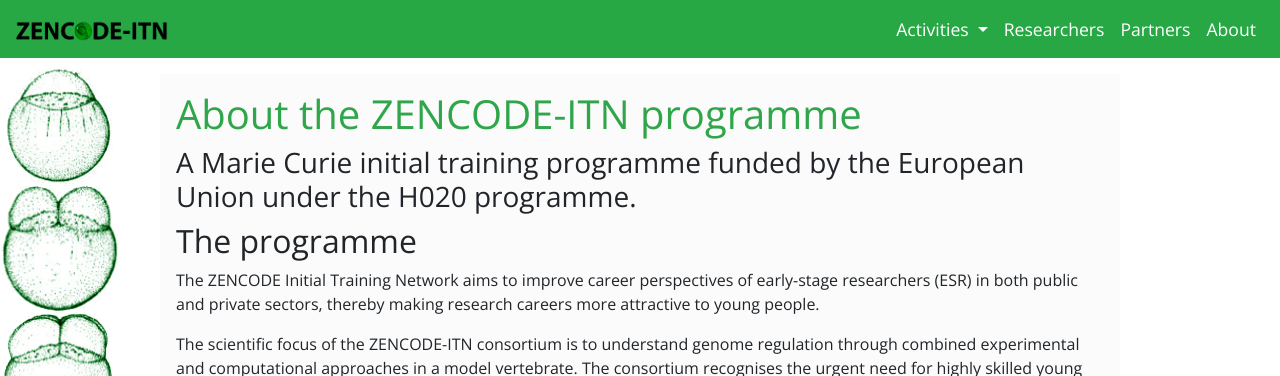
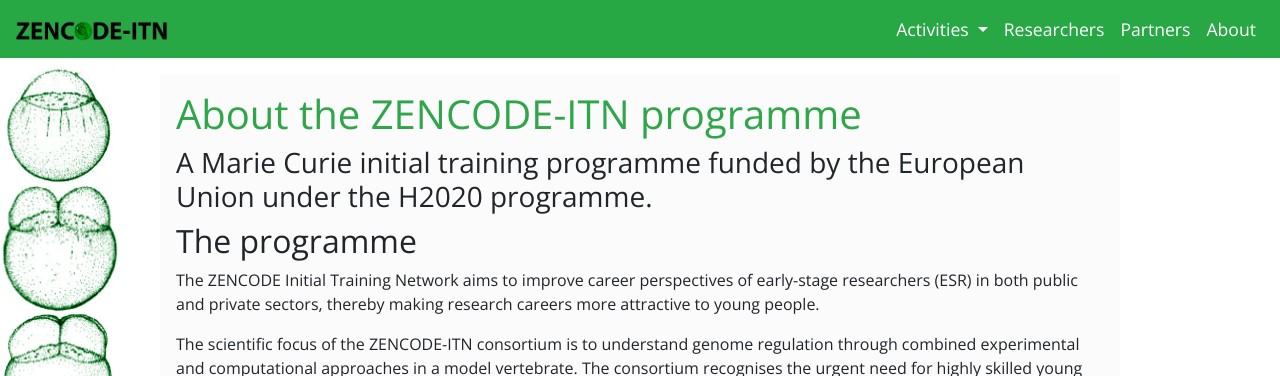
Before and after one commit to zencode-itn/zencode-itn.github.io, a Jekyll site: the page built from _posts/2017-12-12-about.md, in a window 1280 px wide. Shown: the top 376 px of the page. Built offline with Jekyll 4.4.1, drawn with Linux system fonts in a browser that asks for light colours; nearby versions of some CDN libraries; a script that is not in the unit is left out; comment, search, counter and statistics services are not loaded.

Commit message:
fixed typo

```diff
--- a/_layouts/index.html
+++ b/_layouts/index.html
@@ -10,7 +10,7 @@
   </p>
   <img src="/library/images/atcs/atc4-5/atc4-01.jpg" alt="" class="post-image m-auto">
   <p>
-    It is a Marie Curie initial training programme funded by the European Union under the H020 programme.
+    It is a Marie Curie initial training programme funded by the European Union under the H2020 programme.
   </p>
   </div>
 </div>
--- a/_posts/2017-12-12-about.md
+++ b/_posts/2017-12-12-about.md
@@ -3,7 +3,7 @@
 title: About the ZENCODE-ITN programme
 permalink: /about
 ---
-### A Marie Curie initial training programme funded by the European Union under the H020 programme.
+### A Marie Curie initial training programme funded by the European Union under the H2020 programme.
 ## The programme
 The ZENCODE Initial Training Network aims to improve career perspectives of early-stage researchers (ESR) in both public and private sectors, thereby making research careers more attractive to young people.
 
```
